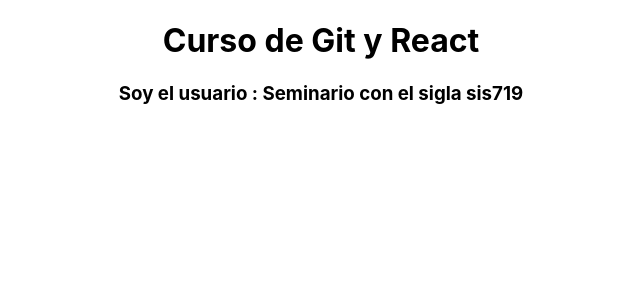
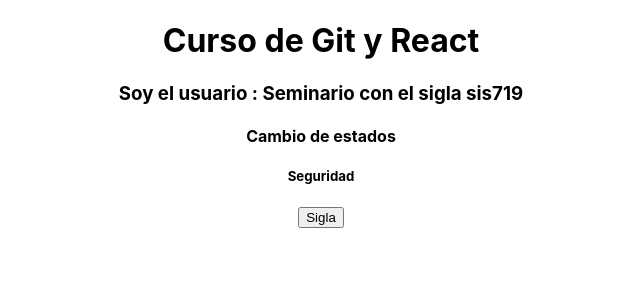
Before and after one commit to olmedo90/Avances_Aux_Sis719, a React (Create React App) app: page / in a window 1280 px wide. Shown: the top 300 px of the page, without its empty margins (319-959 px from the left). Built offline with nearby package versions, Linux system fonts and the light colour scheme.

Commit message:
aporte con un  gancho de cambio de estado

```diff
--- a/src/App.js
+++ b/src/App.js
@@ -1,4 +1,5 @@
 import './App.css';
+import CustomHoook from './components/CustomHoook';
 import { Usuario } from './components/Usuario';
 
 function App() {
@@ -10,6 +11,7 @@
     <div className="App">
       <h1> Curso de Git y React</h1>
       <Usuario usuario={user}/>
+      <CustomHoook/>
     </div>
   );
 }
--- /dev/null
+++ b/src/components/CustomHoook.jsx
@@ -0,0 +1,18 @@
+import React, { useState } from 'react'
+
+const CustomHoook = () => {
+    const [materia, setMateria]= useState('Seguridad');
+
+    const sigla = ()=>{
+        setMateria('sis737')
+    }
+    return (
+    <div>
+        <h4>Cambio de estados</h4>
+        <h5>{materia}</h5>
+        <button onClick={()=>sigla()}>Sigla</button>
+    </div>
+  )
+}
+
+export default CustomHoook
```
